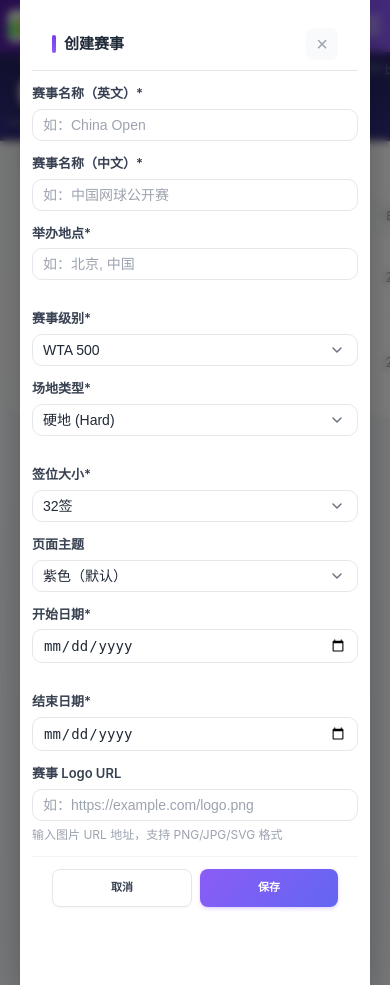
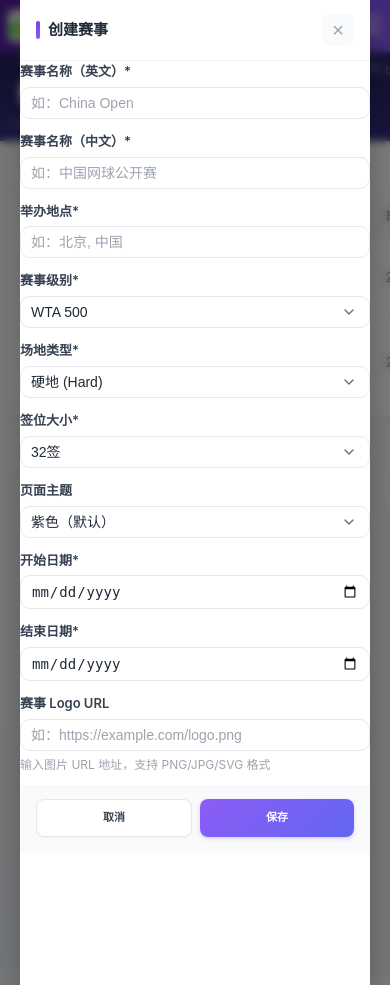
Before and after one commit to linbo98705/wta, a Flask app: page /admin in a window 390 px wide, after a click on "+ 创建赛事". Run offline with Flask 3, Linux system fonts and the light colour scheme; the visitor is signed in with stand-in values (Sample User, id 1); data comes from the database, SQL or seed files in the repository.

Commit message:
修复管理后台弹窗移动端溢出：form-row单列、表格横向滚动、三段式布局

```diff
--- a/static/css/style.css
+++ b/static/css/style.css
@@ -3749,7 +3750,12 @@ textarea.form-control {
         padding: 10px 16px;
     }
 
-    /* 移动端：表单优化 */
+    /* 移动端：表单两列改单列 */
+    .form-row {
+        grid-template-columns: 1fr;
+        gap: 0;
+    }
+
     .form-group {
         margin-bottom: 12px;
     }
@@ -3901,32 +3956,47 @@ textarea.form-control {
         font-size: 0.75rem;
     }
 
-    /* 弹窗全屏 */
+    /* 弹窗全屏 - 三段式 */
     .modal {
         width: 100%;
-        max-width: none;
+        max-width: none !important;
         max-height: 100vh;
         height: 100vh;
-        padding: 12px;
+        padding: 0;
         border-radius: 0;
+        display: flex;
+        flex-direction: column;
     }
 
     .modal-header {
-        margin-bottom: 12px;
-        padding-bottom: 10px;
-        border-bottom: 1px solid var(--gray-200);
+        padding: 14px 16px;
+        margin-bottom: 0;
+        flex-shrink: 0;
+        border-bottom: 1px solid var(--gray-100);
     }
 
     .modal-header h3 {
         font-size: 0.9375rem;
     }
 
+    .modal-body {
+        padding: 14px 16px;
+        overflow-y: auto;
+        overflow-x: auto;
+        flex: 1;
+    }
+
     .modal-actions {
-        position: sticky;
-        bottom: 0;
-        background: white;
-        padding-top: 12px;
-        margin-top: 12px;
+        padding: 12px 16px 16px;
+        margin-top: 0;
+        gap: 8px;
+        flex-shrink: 0;
+        border-top: 1px solid var(--gray-100);
+        background: var(--gray-50);
+    }
+
+    .modal-actions .btn {
+        padding: 10px 14px;
     }
 
     /* 按钮进一步缩小 */
```
Also changed, not shown: other parts of static/css/style.css (+51 -1 lines).
